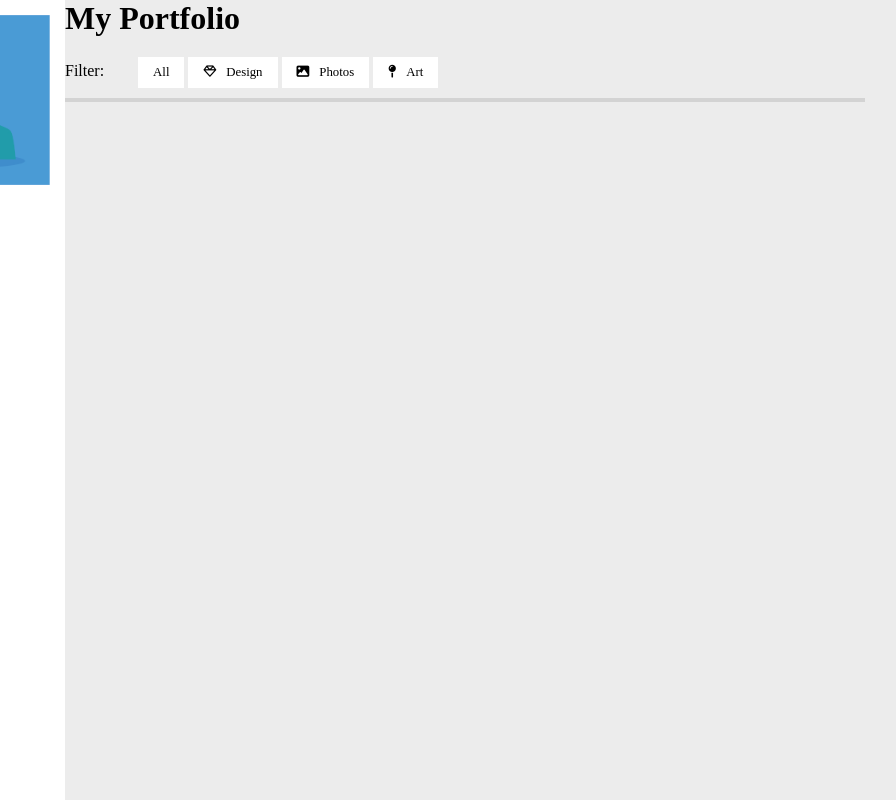
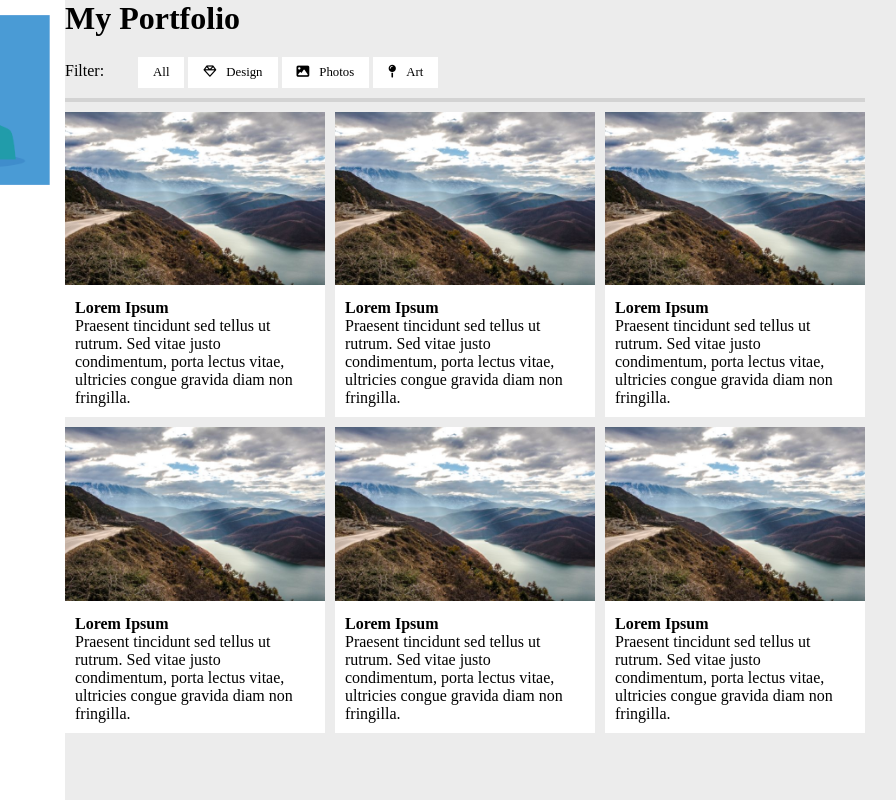
Before and after one commit to zhpadvoiski/photographer-social, a plain HTML site: page index.html in a window 1280 px wide. Shown: the full height of the page, 275-1171 px from the left. Drawn offline with Linux system fonts and the light colour scheme.

Commit message:
photo grid added

```diff
--- a/index.html
+++ b/index.html
@@ -32,6 +32,7 @@
         <!-- ASIDE end -->
         <!-- MAIN -->
         <main>
+            <!-- HEAD PART -->
             <header>
                 <h1>My Portfolio</h1>
                 <div class="filter">
@@ -56,6 +57,70 @@
                     </ul>
                 </div>
             </header>
+            <!-- HEAD END -->
+            <!-- PHOTO GRID SECTION -->
+            <section class="photo-grid">
+                <div class="flex-block">
+                    <div class="box">
+                        <div class="image">
+                            <img src="./media/mountains.jpg" alt="">
+                        </div>
+                        <div class="content">
+                            <p class="title">Lorem Ipsum</p>
+                            <p>Praesent tincidunt sed tellus ut rutrum. Sed vitae justo condimentum, porta lectus vitae, ultricies congue gravida diam non fringilla.</p>
+                        </div>
+                    </div>
+                    <div class="box">
+                        <div class="image">
+                            <img src="./media/mountains.jpg" alt="">
+                        </div>
+                        <div class="content">
+                            <p class="title">Lorem Ipsum</p>
+                            <p>Praesent tincidunt sed tellus ut rutrum. Sed vitae justo condimentum, porta lectus vitae, ultricies congue gravida diam non fringilla.</p>
+                        </div>
+                    </div>
+                    <div class="box">
+                        <div class="image">
+                            <img src="./media/mountains.jpg" alt="">
+                        </div>
+                        <div class="content">
+                            <p class="title">Lorem Ipsum</p>
+                            <p>Praesent tincidunt sed tellus ut rutrum. Sed vitae justo condimentum, porta lectus vitae, ultricies congue gravida diam non fringilla.</p>
+                        </div>
+                    </div>
+                    <div class="box">
+                        <div class="image">
+                            <img src="./media/mountains.jpg" alt="">
+                        </div>
+                        <div class="content">
+                            <p class="title">Lorem Ipsum</p>
+                            <p>Praesent tincidunt sed tellus ut rutrum. Sed vitae justo condimentum, porta lectus vitae, ultricies congue gravida diam non fringilla.</p>
+                        </div>
+                    </div>
+                    <div class="box">
+                        <div class="image">
+                            <img src="./media/mountains.jpg" alt="">
+                        </div>
+                        <div class="content">
+                            <p class="title">Lorem Ipsum</p>
+                            <p>Praesent tincidunt sed tellus ut rutrum. Sed vitae justo condimentum, porta lectus vitae, ultricies congue gravida diam non fringilla.</p>
+                        </div>
+                    </div>
+                    <div class="box">
+                        <div class="image">
+                            <img src="./media/mountains.jpg" alt="">
+                        </div>
+                        <div class="content">
+                            <p class="title">Lorem Ipsum</p>
+                            <p>Praesent tincidunt sed tellus ut rutrum. Sed vitae justo condimentum, porta lectus vitae, ultricies congue gravida diam non fringilla.</p>
+                        </div>
+                    </div>
+                </div>
+                <div class="pagination">
+
+                </div>
+            </section>
+            <!-- PHOTO GRID end -->
         </main>
         <!-- MAIN end -->
     </div>
--- a/media/style.css
+++ b/media/style.css
@@ -101,3 +101,24 @@ input{
     background-color: #222;
     color: white;
 }
+/* PHOTO GRID */
+.photo-grid{
+    margin-top:10px;
+}
+.flex-block{
+    display: grid;
+    grid-template-columns: repeat(3, 1fr);
+    gap: 10px;
+}
+.box{
+    background: white;
+}
+.box img:hover{
+    opacity: 0.7;
+}
+.box .content{
+    padding: 10px;
+}
+.box .title{
+    font-weight: bold;
+}
```
